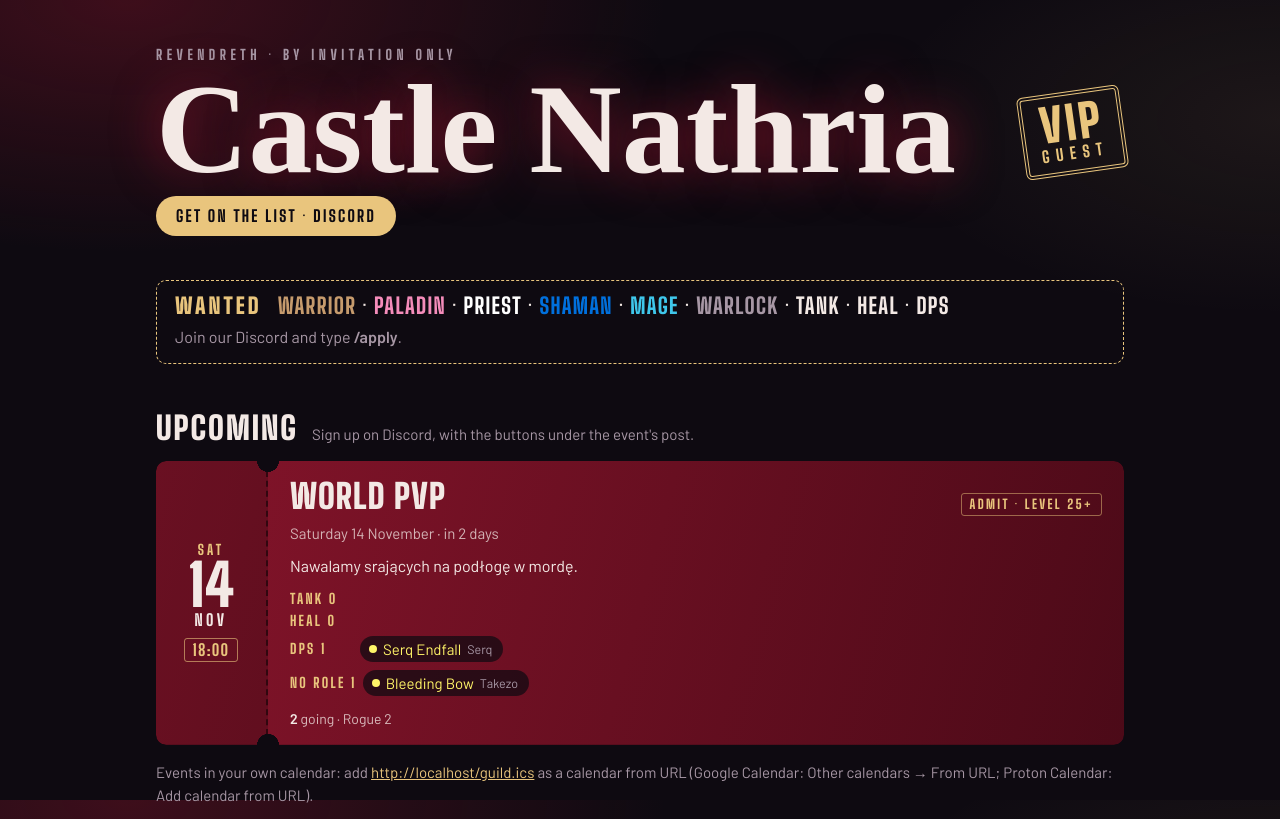
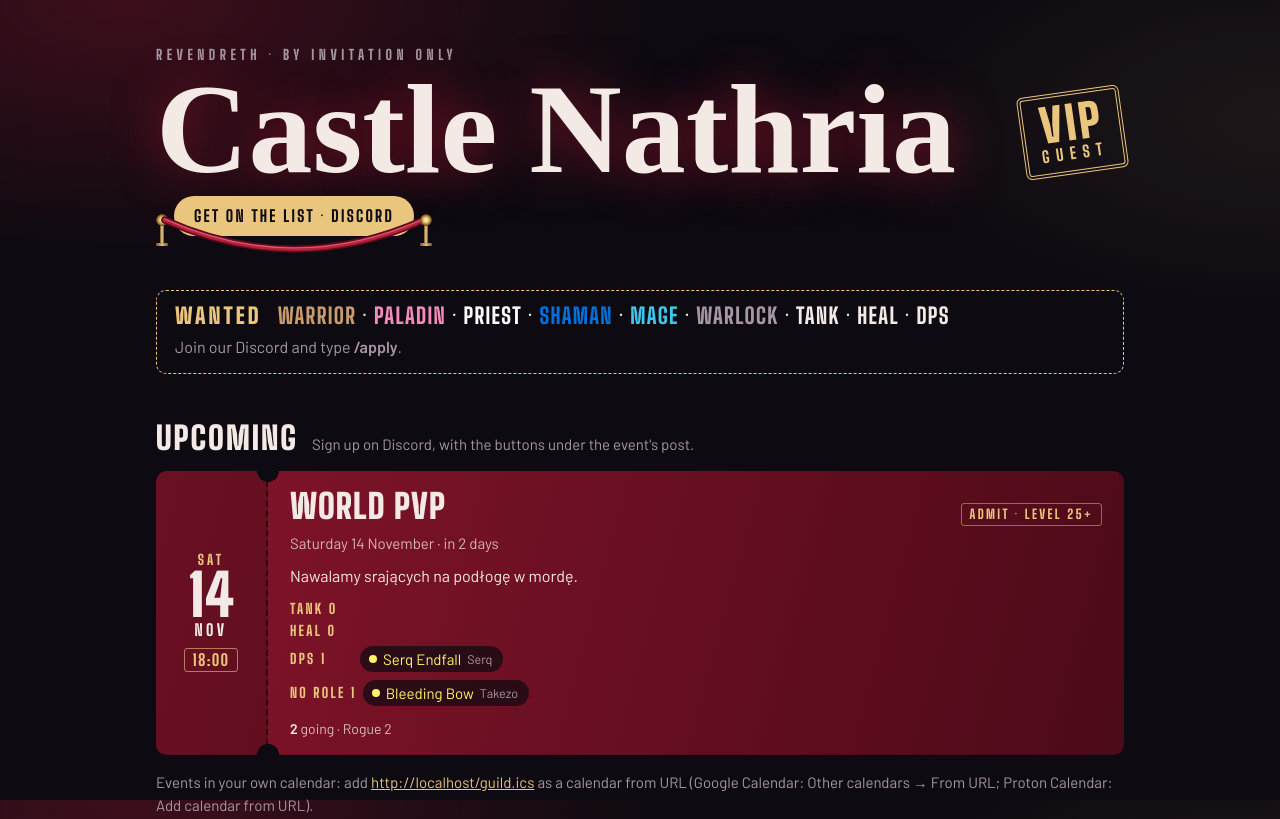
Before and after one commit to janczura/cnvg, a plain HTML site: page index.html in a window 1280 px wide. Shown: the top 819 px of the page. Drawn offline with Linux system fonts and the light colour scheme; a web font is replaced by a local one.

Commit message:
Discord link: a velvet rope that swings open on hover
Co-Authored-By: Claude Opus 5.5 <noreply@anthropic.com>

```diff
--- a/index.html
+++ b/index.html
@@ -38,9 +38,24 @@ h1 { margin: 0; font: 700 clamp(52px, 13vw, 128px)/.86 var(--gothic); text-shado
 .stamp { margin-bottom: 10px; padding: 8px 14px 10px; transform: rotate(-8deg); border: 4px double var(--foil); border-radius: 6px;
   color: var(--foil); text-align: center; font: 900 46px/.85 var(--cond); letter-spacing: .06em; text-transform: uppercase; }
 .stamp span { display: block; margin-top: 4px; font-size: 16px; font-weight: 800; letter-spacing: .42em; }
-.discord { justify-self: start; padding: 12px 20px; border-radius: 999px; background: var(--foil); color: var(--night); text-decoration: none;
-  font: 800 16px/1 var(--cond); letter-spacing: .14em; text-transform: uppercase; }
-.discord:hover { background: var(--bone); }
+/* The Discord link is the VIP entrance: two brass posts and a velvet rope. On hover the rope swings open
+   like a gate, a glint runs across the gold foil and the button glows. */
+.discord { position: relative; justify-self: start; margin: 0 18px 10px; padding: 12px 20px; border-radius: 999px; color: var(--night); text-decoration: none;
+  font: 800 16px/1 var(--cond); letter-spacing: .14em; text-transform: uppercase;
+  background: var(--foil) linear-gradient(105deg, transparent 40%, rgb(255 255 255 / .85) 50%, transparent 60%) 200% 0 / 200% 100% no-repeat;
+  transition: box-shadow .3s, background-position 0s; }
+.discord:hover, .discord:focus-visible { background-position: -100% 0; box-shadow: 0 0 0 3px rgb(233 197 125 / .22), 0 0 32px rgb(200 36 63 / .65);
+  transition: box-shadow .3s, background-position .9s ease; }
+.discord::before, .discord::after { content: ""; position: absolute; bottom: -10px; width: 12px; height: 32px; pointer-events: none;
+  background: radial-gradient(circle, #fbe3a6 0 1.5px, #c9a352 3.5px, #6e501d 5.5px, transparent 6px) top / 12px 12px no-repeat,
+    linear-gradient(90deg, #6e501d, #f1d48e 50%, #6e501d) center 10px / 4px 20px no-repeat,
+    linear-gradient(90deg, #6e501d, #e9c57d 50%, #6e501d) bottom / 12px 3px no-repeat; }
+.discord::before { left: -18px; }
+.discord::after { right: -18px; }
+.rope { position: absolute; top: 22px; left: -12px; width: calc(100% + 24px); height: 34px; overflow: visible; pointer-events: none;
+  transform-origin: 0 0; transition: transform .6s cubic-bezier(.34, 1.56, .64, 1); }
+.discord:hover .rope, .discord:focus-visible .rope { transform: perspective(600px) rotateY(85deg); }
+@media (prefers-reduced-motion: reduce) { .discord, .discord * { transition: none !important; } }
 
 h2 { display: flex; flex-wrap: wrap; align-items: baseline; gap: 4px 14px; margin: 48px 0 16px; font: 900 32px/1 var(--cond); letter-spacing: .06em; text-transform: uppercase; }
 h2 small { font: 400 15px/1.3 var(--body); letter-spacing: 0; text-transform: none; color: var(--muted); }
@@ -131,7 +146,11 @@ footer.wrap { padding-block: 32px 40px; color: var(--muted); font: 800 13px/1.4
   <p class="kicker">Revendreth · By invitation only</p>
   <h1>Castle Nathria</h1>
   <div class="stamp">VIP<span>Guest</span></div>
-  <a id="discord" class="discord" hidden>Get on the list · Discord</a>
+  <a id="discord" class="discord" hidden>Get on the list · Discord<svg class="rope" viewBox="0 0 100 34" preserveAspectRatio="none" aria-hidden="true">
+    <path d="M1 2Q50 60 99 2" fill="none" stroke="#5c0d1d" stroke-width="7" stroke-linecap="round" vector-effect="non-scaling-stroke"/>
+    <path d="M1 2Q50 60 99 2" fill="none" stroke="#b81f3a" stroke-width="4" stroke-linecap="round" vector-effect="non-scaling-stroke"/>
+    <path d="M1 1Q50 59 99 1" fill="none" stroke="#f08a9b" stroke-width="1.2" stroke-linecap="round" opacity=".6" vector-effect="non-scaling-stroke"/>
+  </svg></a>
 </header>
 <main id="app" class="wrap"><p class="hint">Loading…</p></main>
 <footer class="wrap">Castle Nathria VIP Guest · World of Warcraft: Forever</footer>
```
